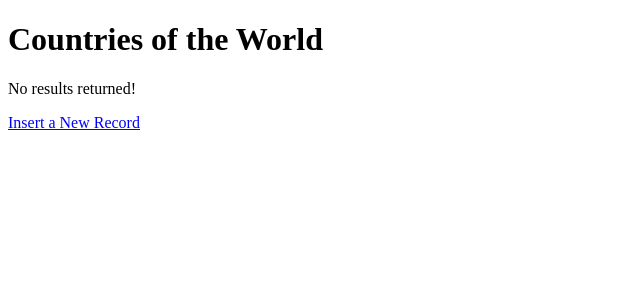
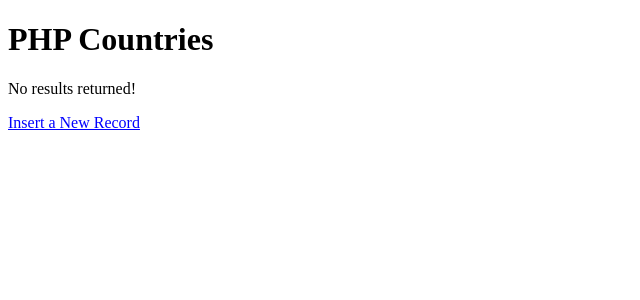
Before and after one commit to Al-1-0/PHP-Countries, a PHP site: page / in a window 1280 px wide. Shown: the top 300 px of the page, without its empty margins (0-640 px from the left). Run offline with PHP 8.4, Linux system fonts and the light colour scheme; data that the repository does not hold is empty.

Commit message:
Update index.php

```diff
--- a/index.php
+++ b/index.php
@@ -1,7 +1,7 @@
 <!DOCTYPE html>
 <html lang="en">
     <head>
-        <title>Learning PHP, MySQL & JavaScript</title>
+        <title>PHP Countries</title>
         <meta charset="UTF-8">
         <meta name="viewport" content="width=device-width, initial-scale=1.0">
         <style>
@@ -21,7 +21,7 @@
         </style>
     </head>
     <body>
-        <h1>Countries of the World</h1>
+        <h1>PHP Countries</h1>
         <?php
         require_once "login.php";
 
```
